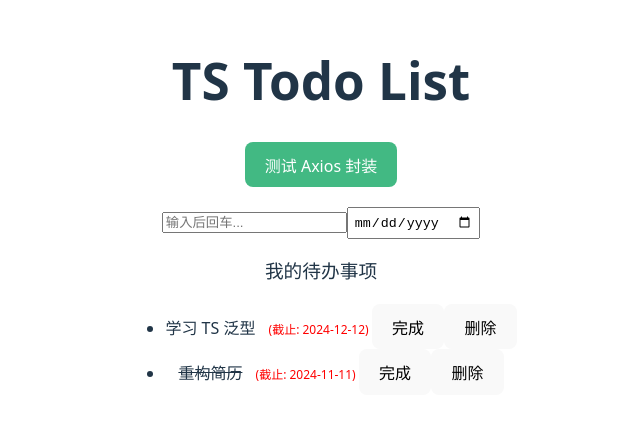
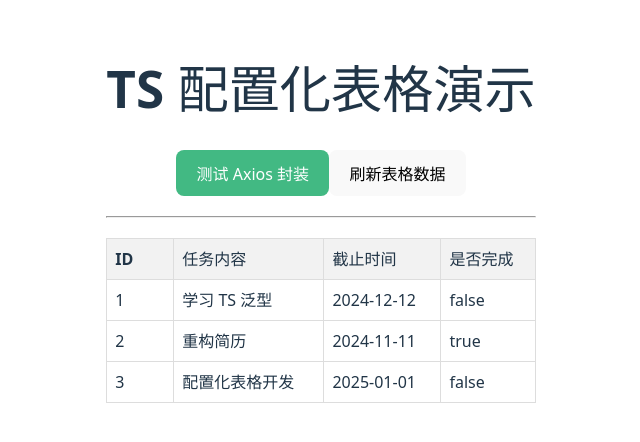
Before and after one commit to mirrors-cl/ts-practice-todo, a Vue app: page / in a window 1280 px wide. Shown: the part 186-628 px from the top of the page, without its empty margins (319-959 px from the left). Built offline with nearby package versions, Linux system fonts and the light colour scheme.

Commit message:
重构 App.vue，添加 BasicTable 组件并实现数据表格功能；新增 useTable 自定义 Hook 以支持表格数据加载

```diff
--- a/src/App.vue
+++ b/src/App.vue
@@ -1,52 +1,81 @@
 <script setup lang="ts">
-import { ref } from 'vue';
-import type { TodoItem, AddTodoPayload } from './types/todo'
-import TodoList from './components/TodoList.vue'
-import TodoInput from "./components/TodoInput.vue";
-
 import { loginApi } from './api/user';
 
-// 定义一个 todoList 的响应式数据
-const todoList = ref<TodoItem[]>([
-  { id: '1', content: '学习 TS 泛型', isDone: false,deadline:'2024-12-12' },
-  { id: '2', content: '重构简历', isDone: true,deadline:'2024-11-11' },
-])
+// import type { TodoItem, AddTodoPayload } from './types/todo'
+// import TodoList from './components/TodoList.vue'
+// import TodoInput from "./components/TodoInput.vue";
 
-// 处理添加待办事项的函数
-const handleAdd = (payload: AddTodoPayload) => {
-  // 创建一个新的待办事项对象
-  const newItem: TodoItem = {
-    id: Date.now().toString(), // 使用时间戳作为唯一 ID
-    content: payload.content, // 待办事项内容
-    deadline: payload.date || undefined,
-    isDone: false // 默认未完成
-  }
-  // 将新的待办事项添加到 todoList 中
-  todoList.value.push(newItem)
-}
-// 处理删除待办事项的函数
-const handleRemove = (id: string) => {
-  // 通过过滤掉指定 ID 的待办事项来实现删除
-  todoList.value = todoList.value.filter(item => item.id !== id)
-}
-// 处理切换待办事项完成状态的函数
-const handleToggle = (id: string) => {
-  // 切换指定 ID 待办事项的完成状态
-  const target = todoList.value.find(item => item.id === id)
-  if (target) {
-    target.isDone = !target.isDone
-  }
-}
+//new
+import BasicTable from "./components/BasicTable.vue";
+import { useTable } from "./hooks/useTable";
+import type { BasicColumn } from "./components/BasicTable.vue";
 
-const testApi = async () =>{
-  try{
+// // 定义一个 todoList 的响应式数据
+// const todoList = ref<TodoItem[]>([
+//   { id: '1', content: '学习 TS 泛型', isDone: false,deadline:'2024-12-12' },
+//   { id: '2', content: '重构简历', isDone: true,deadline:'2024-11-11' },
+// ])
+
+// new
+const columns: BasicColumn[] = [
+  { title: 'ID', dataIndex: 'id', width: '50px' },
+  { title: '任务内容', dataIndex: 'content' }, // 对应数据里的 content 字段
+  { title: '截止时间', dataIndex: 'deadline' }, // 对应数据里的 deadline 字段
+  { title: '是否完成', dataIndex: 'isDone' } // 对应数据里的 isDone 字段
+]
+
+const getTableDataApi = async () => {
+
+  await new Promise(resolve => setTimeout(resolve, 500));
+  return [
+    { id: '1', content: '学习 TS 泛型', isDone: false, deadline: '2024-12-12' },
+    { id: '2', content: '重构简历', isDone: true, deadline: '2024-11-11' },
+    { id: '3', content: '配置化表格开发', isDone: false, deadline: '2025-01-01' }
+  ]
+};
+
+const { reload, getTableProps, loading } = useTable({
+  columns: columns,
+  api: getTableDataApi
+});
+
+reload();
+
+// // 处理添加待办事项的函数
+// const handleAdd = (payload: AddTodoPayload) => {
+//   // 创建一个新的待办事项对象
+//   const newItem: TodoItem = {
+//     id: Date.now().toString(), // 使用时间戳作为唯一 ID
+//     content: payload.content, // 待办事项内容
+//     deadline: payload.date || undefined,
+//     isDone: false // 默认未完成
+//   }
+//   // 将新的待办事项添加到 todoList 中
+//   todoList.value.push(newItem)
+// }
+// // 处理删除待办事项的函数
+// const handleRemove = (id: string) => {
+//   // 通过过滤掉指定 ID 的待办事项来实现删除
+//   todoList.value = todoList.value.filter(item => item.id !== id)
+// }
+// // 处理切换待办事项完成状态的函数
+// const handleToggle = (id: string) => {
+//   // 切换指定 ID 待办事项的完成状态
+//   const target = todoList.value.find(item => item.id === id)
+//   if (target) {
+//     target.isDone = !target.isDone
+//   }
+// }
+
+const testApi = async () => {
+  try {
     // 发送登录请求
     console.log('正在发送请求...');
-    const res = await loginApi({account: 'admin', password: '123'})
-
-    console.log('登录成功',res.result.token);
-  }catch(error){
-    console.log('登录失败',error);
+    const res = await loginApi({ account: 'admin', password: '123' })
+    console.log('登录成功', res.result.token);
+    alert('Axios 封装测试通过！Token: ' + res.result.token);
+  } catch (error) {
+    console.log('登录失败', error);
   }
 }
 
@@ -54,20 +83,21 @@ const testApi = async () =>{
 
 <template>
   <div class="app-container">
-    <h1>TS Todo List</h1>
-      <!-- 加个按钮来触发测试 -->
+    <h1>TS 配置化表格演示</h1>
+    <!-- 加个按钮来触发测试 -->
     <div style="margin-bottom: 20px;">
       <button @click="testApi" style="background-color: #42b983; color: white;">
         测试 Axios 封装
       </button>
+      <!-- 表格刷新按钮 -->
+      <button @click="reload" :disabled="loading">
+        {{ loading ? '加载中...' : '刷新表格数据' }}
+      </button>
     </div>
-    <TodoInput @add="handleAdd" />
-    <TodoList
-    :list="todoList"
-    title="我的待办事项"
-    @remove="handleRemove"
-    @toggle="handleToggle"
-    ></TodoList>
+    <hr style="margin: 20px 0;" />
+    <BasicTable v-bind="getTableProps"></BasicTable>
+    <!-- <TodoInput @add="handleAdd" />
+    <TodoList :list="todoList" title="我的待办事项" @remove="handleRemove" @toggle="handleToggle"></TodoList> -->
   </div>
 
 </template>
--- /dev/null
+++ b/src/components/BasicTable.vue
@@ -0,0 +1,48 @@
+<script lang="ts" setup>
+export interface BasicColumn {
+  title: string;
+  dataIndex: string;
+  width?: string
+}
+
+const props = defineProps<{
+  columns: BasicColumn[];
+  dataSource: any[];
+}>();
+</script>
+
+<template>
+  <div class="basic-table">
+    <table>
+      <thead>
+        <tr>
+          <th v-for="col in columns" :key="col.dataIndex" :style="{width: col.width}">
+            {{ col.title }}
+          </th>
+        </tr>
+      </thead>
+      <tbody>
+        <tr v-for="(row, index) in dataSource" :key="index">
+          <td v-for="col in columns" :key="col.dataIndex">
+            {{ row[col.dataIndex] }}
+          </td>
+        </tr>
+      </tbody>
+    </table>
+  </div>
+</template>
+
+<style scoped>
+.basic-table table {
+  width: 100%;
+  border-collapse: collapse;
+}
+.basic-table th, .basic-table td {
+  border: 1px solid #ddd;
+  padding: 8px;
+  text-align: left;
+}
+.basic-table th {
+  background-color: #f2f2f2;
+}
+</style>
--- /dev/null
+++ b/src/hooks/useTable.ts
@@ -0,0 +1,41 @@
+import { ref } from "vue";
+import type { BasicColumn } from "../components/BasicTable.vue";
+
+interface UseTableProps {
+  columns: BasicColumn[];
+  api?: () => Promise<any>;
+}
+// 自定义表格hook
+export function useTable(props: UseTableProps) {
+  //
+  const dataSource = ref<any[]>([]);
+
+  const loading = ref(false);
+
+  const reload = async () => {
+    if (!props.api) return;
+
+    loading.value = true;
+    try {
+      const res = await props.api();
+      // 假设 api 返回的是我们之前封装的 Result 结构，或者是直接数组
+      // 这里简单处理，兼容一下
+      // @ts-ignore
+      dataSource.value = Array.isArray(res) ? res : res.result || []; // 适配不同返回结构
+
+    } finally {
+      loading.value = false;
+    }
+  }
+  const getTableProps  = ref({
+    columns: props.columns,
+    dataSource: dataSource
+  })
+  return {
+    reload,
+    getTableProps,
+    loading
+  }
+
+
+}
```
